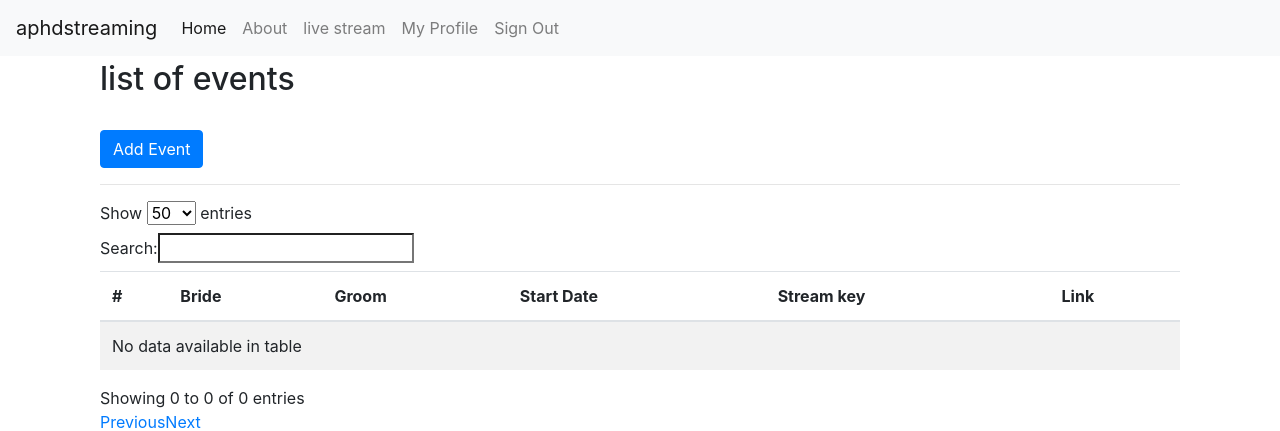
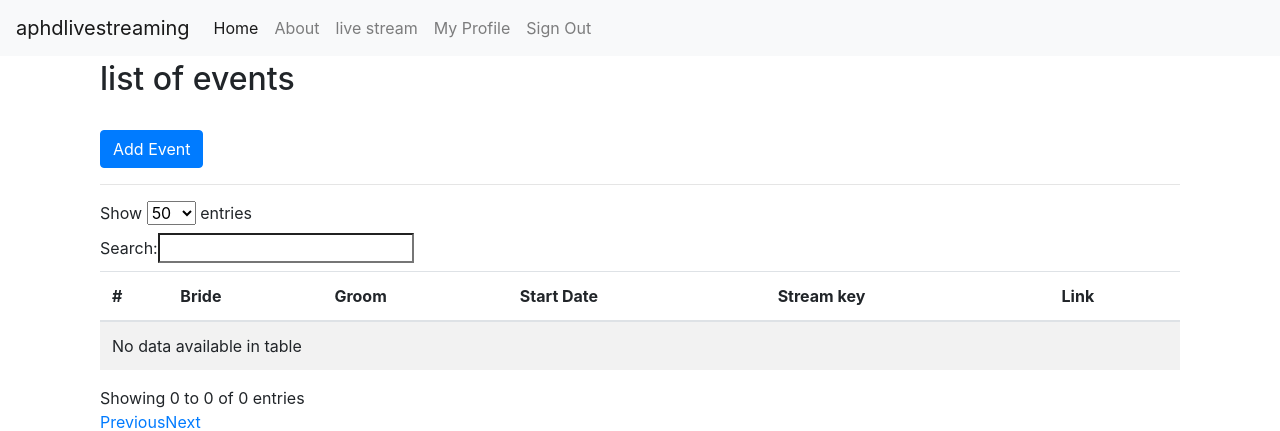
Before and after one commit to venkat0708/aphdstreaming, a Django app: page /livestream/ in a window 1280 px wide. Shown: the top 431 px of the page. Run offline with Django 3.2, Linux system fonts and the light colour scheme; the visitor is signed in with stand-in values (Sample User, id 1); data that the repository does not hold is empty; some libraries are stand-ins or nearby versions.

Commit message:
corrected domain

```diff
--- a/aphdstreaming/templates/base.html
+++ b/aphdstreaming/templates/base.html
@@ -3,7 +3,7 @@
   <head>
     <meta charset="utf-8">
     <meta http-equiv="x-ua-compatible" content="ie=edge">
-    <title>{% block title %}aphdstreaming{% endblock title %}</title>
+    <title>{% block title %}aphdlivestreaming{% endblock title %}</title>
     <meta name="viewport" content="width=device-width, initial-scale=1.0">
     <meta name="description" content="">
     <meta name="author" content="">
@@ -45,7 +45,7 @@
         <button class="navbar-toggler navbar-toggler-right" type="button" data-toggle="collapse" data-target="#navbarSupportedContent" aria-controls="navbarSupportedContent" aria-expanded="false" aria-label="Toggle navigation">
           <span class="navbar-toggler-icon"></span>
         </button>
-        <a class="navbar-brand" href="{% url 'home' %}">aphdstreaming</a>
+        <a class="navbar-brand" href="{% url 'home' %}">aphdlivestreaming</a>
 
         <div class="collapse navbar-collapse" id="navbarSupportedContent">
           <ul class="navbar-nav mr-auto">
--- a/config/settings/production.py
+++ b/config/settings/production.py
@@ -6,7 +6,7 @@ from .base import env
 # https://docs.djangoproject.com/en/dev/ref/settings/#secret-key
 SECRET_KEY = env("DJANGO_SECRET_KEY")
 # https://docs.djangoproject.com/en/dev/ref/settings/#allowed-hosts
-ALLOWED_HOSTS = env.list("DJANGO_ALLOWED_HOSTS", default=["aphdstreaming.in"])
+ALLOWED_HOSTS = env.list("DJANGO_ALLOWED_HOSTS", default=["aphdlivestreaming.in"])
 
 # DATABASES
 # ------------------------------------------------------------------------------
@@ -119,13 +119,13 @@ TEMPLATES[0]["OPTIONS"]["loaders"] = [  # noqa F405
 # ------------------------------------------------------------------------------
 # https://docs.djangoproject.com/en/dev/ref/settings/#default-from-email
 DEFAULT_FROM_EMAIL = env(
-    "DJANGO_DEFAULT_FROM_EMAIL", default="aphdstreaming <noreply@aphdstreaming.in>"
+    "DJANGO_DEFAULT_FROM_EMAIL", default="aphdlivestreaming <noreply@aphdlivestreaming.in>"
 )
 # https://docs.djangoproject.com/en/dev/ref/settings/#server-email
 SERVER_EMAIL = env("DJANGO_SERVER_EMAIL", default=DEFAULT_FROM_EMAIL)
 # https://docs.djangoproject.com/en/dev/ref/settings/#email-subject-prefix
 EMAIL_SUBJECT_PREFIX = env(
-    "DJANGO_EMAIL_SUBJECT_PREFIX", default="[aphdstreaming]"
+    "DJANGO_EMAIL_SUBJECT_PREFIX", default="[aphdlivestreaming]"
 )
 
 # ADMIN
```
